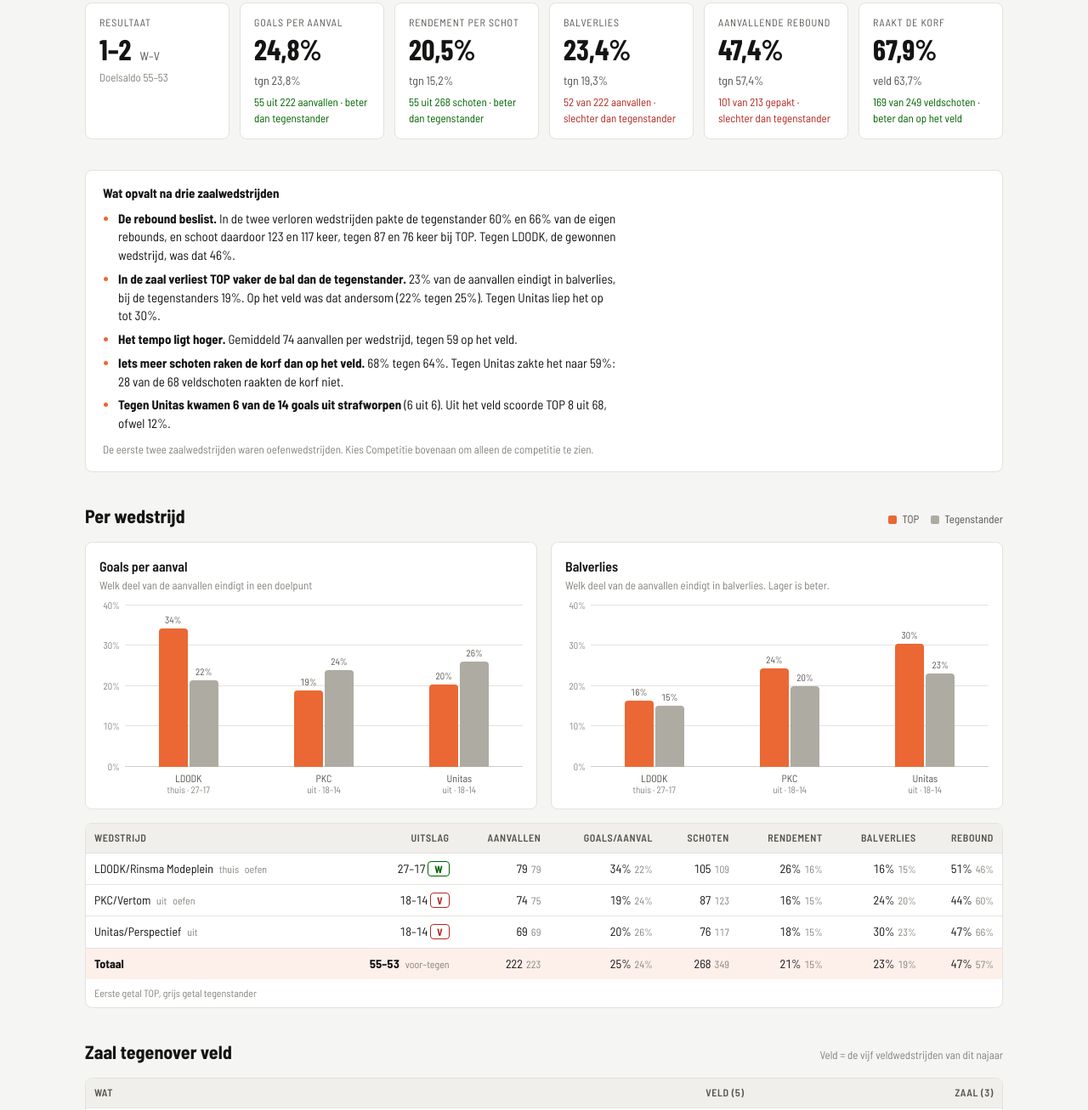
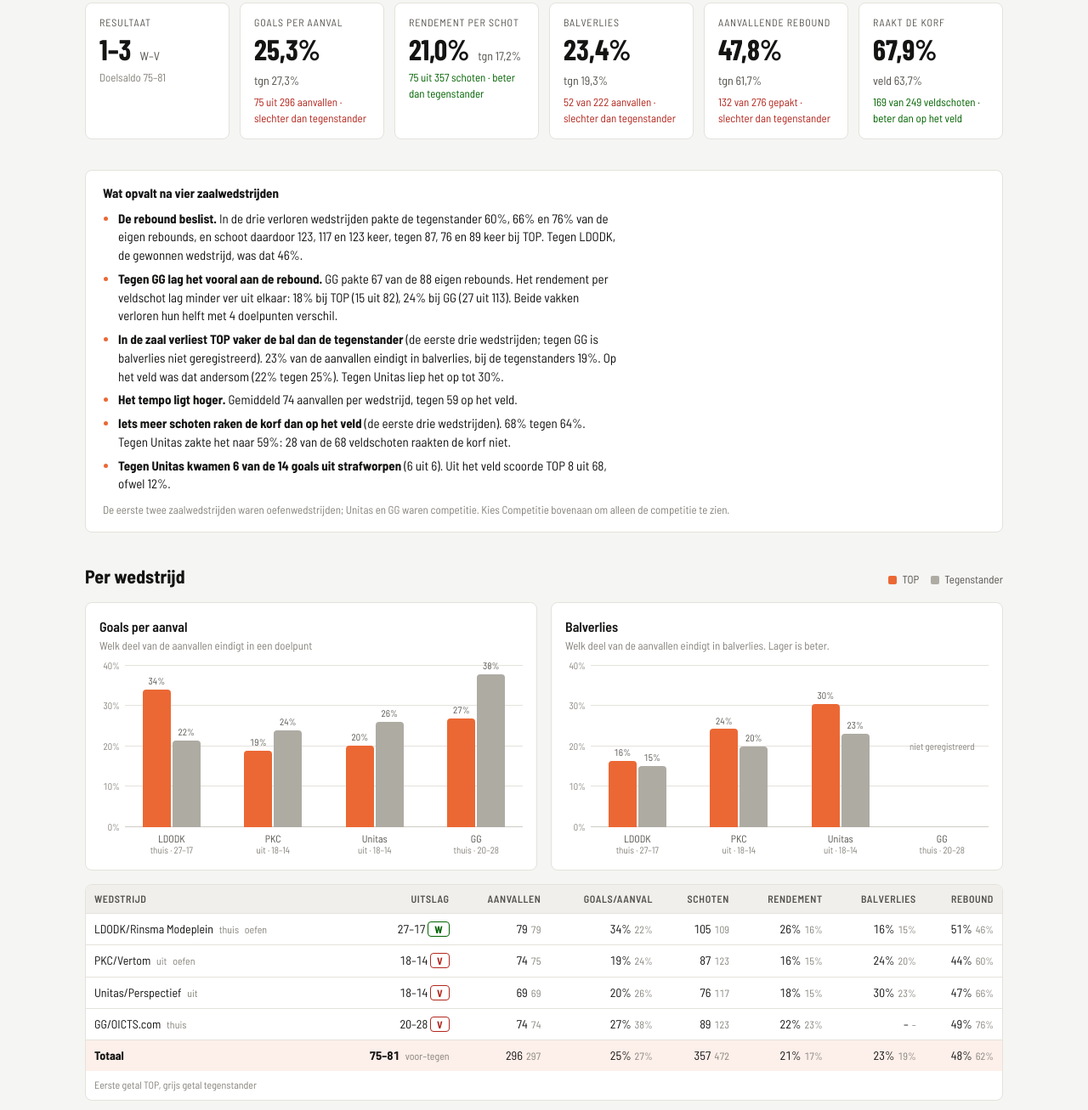
Before and after one commit to Nomit468/top-u19-zaal, a plain HTML site: page index.html in a window 1280 px wide. Shown: the part 193-1500 px from the top of the page at 85% size. Drawn offline with nearby package versions, Linux system fonts and the light colour scheme.

Commit message:
GG thuis (20-28) toegevoegd uit TeamTV-export

```diff
--- a/index.html
+++ b/index.html
@@ -112,6 +112,7 @@ h2 { font-size: 22px; font-weight: 700; }
 .grp { display: flex; justify-content: center; align-items: flex-end; gap: 2px; height: 100%; transition: opacity .15s; }
 .grp.dim { opacity: .35; }
 .bar { width: min(34px, 30%); border-radius: 4px 4px 0 0; position: relative; min-height: 2px; }
+.grp .na-bar { align-self: center; font-size: 11px; color: var(--muted); text-align: center; line-height: 1.2; }
 .bar.top { background: var(--top); } .bar.opp { background: var(--opp); }
 .bar .bl { position: absolute; bottom: 100%; left: 50%; transform: translateX(-50%); font-size: 11px; color: var(--ink-2); padding-bottom: 2px; white-space: nowrap; font-variant-numeric: tabular-nums; }
 .xl { display: grid; grid-auto-flow: column; grid-auto-columns: 1fr; gap: 10px; margin-left: 30px; margin-top: 6px; }
@@ -250,15 +251,16 @@ footer { color: var(--muted); font-size: 12px; padding-block: 0 32px; }
   </section>
 
   <section class="notes" id="kern">
-    <h3>Wat opvalt na drie zaalwedstrijden</h3>
+    <h3>Wat opvalt na vier zaalwedstrijden</h3>
     <ul>
-      <li><b>De rebound beslist.</b> In de twee verloren wedstrijden pakte de tegenstander 60% en 66% van de eigen rebounds, en schoot daardoor 123 en 117 keer, tegen 87 en 76 keer bij TOP. Tegen LDODK, de gewonnen wedstrijd, was dat 46%.</li>
-      <li><b>In de zaal verliest TOP vaker de bal dan de tegenstander.</b> 23% van de aanvallen eindigt in balverlies, bij de tegenstanders 19%. Op het veld was dat andersom (22% tegen 25%). Tegen Unitas liep het op tot 30%.</li>
+      <li><b>De rebound beslist.</b> In de drie verloren wedstrijden pakte de tegenstander 60%, 66% en 76% van de eigen rebounds, en schoot daardoor 123, 117 en 123 keer, tegen 87, 76 en 89 keer bij TOP. Tegen LDODK, de gewonnen wedstrijd, was dat 46%.</li>
+      <li><b>Tegen GG lag het vooral aan de rebound.</b> GG pakte 67 van de 88 eigen rebounds. Het rendement per veldschot lag minder ver uit elkaar: 18% bij TOP (15 uit 82), 24% bij GG (27 uit 113). Beide vakken verloren hun helft met 4 doelpunten verschil.</li>
+      <li><b>In de zaal verliest TOP vaker de bal dan de tegenstander</b> (de eerste drie wedstrijden; tegen GG is balverlies niet geregistreerd). 23% van de aanvallen eindigt in balverlies, bij de tegenstanders 19%. Op het veld was dat andersom (22% tegen 25%). Tegen Unitas liep het op tot 30%.</li>
       <li><b>Het tempo ligt hoger.</b> Gemiddeld 74 aanvallen per wedstrijd, tegen 59 op het veld.</li>
-      <li><b>Iets meer schoten raken de korf dan op het veld.</b> 68% tegen 64%. Tegen Unitas zakte het naar 59%: 28 van de 68 veldschoten raakten de korf niet.</li>
+      <li><b>Iets meer schoten raken de korf dan op het veld</b> (de eerste drie wedstrijden). 68% tegen 64%. Tegen Unitas zakte het naar 59%: 28 van de 68 veldschoten raakten de korf niet.</li>
       <li><b>Tegen Unitas kwamen 6 van de 14 goals uit strafworpen</b> (6 uit 6). Uit het veld scoorde TOP 8 uit 68, ofwel 12%.</li>
     </ul>
-    <p class="caveat">De eerste twee zaalwedstrijden waren oefenwedstrijden. Kies Competitie bovenaan om alleen de competitie te zien.</p>
+    <p class="caveat">De eerste twee zaalwedstrijden waren oefenwedstrijden; Unitas en GG waren competitie. Kies Competitie bovenaan om alleen de competitie te zien.</p>
   </section>
 
   <section id="wedstrijden">
@@ -339,12 +341,13 @@ footer { color: var(--muted); font-size: 12px; padding-block: 0 32px; }
   <section class="notes">
     <h3>Zo lees je dit</h3>
     <ul>
-      <li>LDODK en PKC waren oefenwedstrijden, Unitas was de eerste competitiewedstrijd. "Alle wedstrijden" telt beide mee; "Competitie" alleen de competitie.</li>
+      <li>LDODK en PKC waren oefenwedstrijden, Unitas en GG competitiewedstrijden. "Alle wedstrijden" telt beide mee; "Competitie" alleen de competitie.</li>
       <li>Alle cijfers komen uit Checkout en zijn per wedstrijd overgenomen. Checkout zelf toont geen totalen over meerdere wedstrijden; die zijn hier opgeteld.</li>
       <li>Met schotklok moet de aanval binnen 25 seconden de korf raken. "Korf geraakt" betekent: het schot raakte de korf maar ging er niet in. Samen met de goals is dat het deel dat de schotklok opnieuw laat lopen.</li>
       <li>Checkout registreert een verlopen schotklok niet apart. Die zit, net als slechte passes en overtredingen, in balverlies.</li>
       <li>Veldschoten zijn schoten uit het spel. Checkout telt strafworpen en vrije worpen niet mee in de totalen per speler, daarom staan ze apart. Eén vrije worp tegen LDODK staat op "Onbekend".</li>
       <li>Eén goal van Sofie tegen LDODK heeft in Checkout geen schotpositie. Die telt mee in het totaal van Sofie, maar niet bij de afstanden en niet bij korf geraakt.</li>
+      <li>GG thuis (20–28) komt niet uit Checkout maar uit de statistiekenexport van TeamTV. Die registreert geen balverlies, geen korf geraakt en geen 3, 6 of 9 meter. Daarom ontbreekt GG bij balverlies en korf geraakt, en tellen de veldschoten tegen GG wel mee in de spelerstotalen maar niet bij de afstanden. Vak Mats is daar de 1e aanval, Vak Gido de 1e verdediging.</li>
       <li>In de zaal wisselen spelers vaker van vak. Vak Mats en Vak Gido zijn genoemd naar de vaste kern. Wie in beide vakken speelde, staat in de spelerstabel als "beide".</li>
       <li>Schotafstanden en korf geraakt van tegenstanders worden niet geregistreerd, dus die vergelijking ontbreekt.</li>
       <li>Percentages op minder dan 10 schoten zeggen weinig. Eén goal meer of minder verandert ze al sterk.</li>
@@ -357,7 +360,7 @@ footer { color: var(--muted); font-size: 12px; padding-block: 0 32px; }
 <script>
 // Spelers: [3m g,a, 6m g,a, 9m g,a, zonder positie g,a, strafworp g,a, vrije worp g,a, rebound g,a]
 // gkm per vak: [goal, korf geraakt, mis] over schoten met positie
-const UPDATED = "9 november 2026";
+const UPDATED = "21 november 2026";
 const MATCHES = [
   { id: "ldodk", type: "oefen", opp: "LDODK/Rinsma Modeplein", short: "LDODK", venue: "thuis", gf: 27, ga: 17,
     top: { att: 79, goals: 27, shots: 105, bv: 13, rw: 40, rn: 78 },
@@ -414,7 +417,29 @@ const MATCHES = [
       ["Juul",      "gido", [2,4, 0,3, 0,6,  0,0, 2,2, 0,1, 5,11]],
       ["Noah",      "gido", [0,3, 0,4, 0,2,  0,0, 0,0, 0,0, 4,9]],
       ["Sofie",     "gido", [0,0, 0,0, 0,1,  0,0, 0,0, 0,0, 0,1]],
-      ["Yana",      "gido", [1,2, 0,2, 0,2,  0,0, 0,0, 0,0, 1,5]] ] }
+      ["Yana",      "gido", [1,2, 0,2, 0,2,  0,0, 0,0, 0,0, 1,5]] ] },
+  // Bron: TeamTV-statistiekenexport (geen Checkout). Geen balverlies, geen korf geraakt en geen 3/6/9 meter:
+  // veldschoten staan daarom als "zonder positie" (gx,ax). bv en gkm zijn null = niet geregistreerd.
+  { id: "gg", type: "competitie", src: "export", opp: "GG/OICTS.com", short: "GG", venue: "thuis", gf: 20, ga: 28,
+    top: { att: 74, goals: 20, shots: 89, bv: null, rw: 31, rn: 63 },
+    tgn: { att: 74, goals: 28, shots: 123, bv: null, rw: 67, rn: 88 },
+    vak: {
+      mats: { att: 36, goals: 12, shots: 41, bv: null, rw: 15, rn: 27, oAtt: 37, oGoals: 16, oShots: 70, oBv: null, gkm: null },
+      gido: { att: 38, goals: 8, shots: 48, bv: null, rw: 16, rn: 36, oAtt: 37, oGoals: 12, oShots: 53, oBv: null, gkm: null } },
+    players: [
+      ["Christian", "mats", [0,0, 0,0, 0,0, 1,2,  0,0, 0,0, 4,4]],
+      ["Floor",     "mats", [0,0, 0,0, 0,0, 1,7,  0,0, 0,0, 0,3]],
+      ["Mats",      "mats", [0,0, 0,0, 0,0, 2,9,  1,1, 2,2, 8,15]],
+      ["Ramon",     "mats", [0,0, 0,0, 0,0, 3,9,  0,0, 0,0, 3,5]],
+      ["Sofie",     "mats", [0,0, 0,0, 0,0, 2,11, 0,0, 0,0, 0,0]],
+      ["Boaz",      "gido", [0,0, 0,0, 0,0, 2,5,  0,0, 0,0, 0,1]],
+      ["Christian", "gido", [0,0, 0,0, 0,0, 0,0,  0,0, 0,0, 1,5]],
+      ["Faja",      "gido", [0,0, 0,0, 0,0, 0,0,  0,0, 0,0, 1,1]],
+      ["Gerben",    "gido", [0,0, 0,0, 0,0, 0,0,  0,0, 0,0, 0,0]],
+      ["Gido",      "gido", [0,0, 0,0, 0,0, 1,17, 0,0, 0,0, 6,12]],
+      ["Juul",      "gido", [0,0, 0,0, 0,0, 2,10, 1,1, 1,3, 4,9]],
+      ["Ramon",     "gido", [0,0, 0,0, 0,0, 0,4,  0,0, 0,0, 1,3]],
+      ["Yana",      "gido", [0,0, 0,0, 0,0, 1,8,  0,0, 0,0, 3,5]] ] }
 ];
 // Veldseizoen najaar 2026, vijf wedstrijden (opgeteld uit Checkout)
 const VELD = {
@@ -429,6 +454,8 @@ const VAK = {
 
 const $ = (s) => document.querySelector(s);
 const pct = (g, a) => (a ? Math.round((100 * g) / a) + "%" : "–");
+// Balverlies telt alleen wedstrijden waarin het geregistreerd is
+const bvPct = (d) => (d.bv == null ? "–" : pct(d.bv, d.bvAtt ?? d.att));
 const pct1 = (g, a) => (a ? ((100 * g) / a).toFixed(1).replace(".", ",") + "%" : "–");
 const signed = (n) => (n > 0 ? "+" + n : n < 0 ? "−" + Math.abs(n) : "0");
 const sCls = (n) => (n > 0 ? "pos" : n < 0 ? "neg" : "zero");
@@ -448,16 +475,17 @@ const selName = () => (sel === "all" ? `${MATCHES.length} wedstrijden` : sel ===
 const typeTag = (m) => (m.type === "oefen" ? ` <span class="m">oefen</span>` : "");
 
 function sumTeam(ms, side) {
-  const t = { att: 0, goals: 0, shots: 0, bv: 0, rw: 0, rn: 0, gf: 0, ga: 0, w: 0, d: 0, l: 0 };
+  const t = { att: 0, goals: 0, shots: 0, bv: 0, bvAtt: 0, rw: 0, rn: 0, gf: 0, ga: 0, w: 0, d: 0, l: 0 };
   ms.forEach((m) => {
-    for (const k of ["att", "goals", "shots", "bv", "rw", "rn"]) t[k] += m[side][k];
+    for (const k of ["att", "goals", "shots", "rw", "rn"]) t[k] += m[side][k];
+    if (m[side].bv != null) { t.bv += m[side].bv; t.bvAtt += m[side].att; }
     t.gf += m.gf; t.ga += m.ga; if (m.gf > m.ga) t.w++; else if (m.gf === m.ga) t.d++; else t.l++;
   });
   return t;
 }
 function sumGkm(ms, vak) {
   const r = [0, 0, 0];
-  ms.forEach((m) => (vak ? [vak] : ["mats", "gido"]).forEach((k) => m.vak[k].gkm.forEach((v, i) => (r[i] += v))));
+  ms.forEach((m) => (vak ? [vak] : ["mats", "gido"]).forEach((k) => (m.vak[k].gkm || []).forEach((v, i) => (r[i] += v))));
   return r;
 }
 const KEYS = ["g3","a3","g6","a6","g9","a9","gx","ax","gsw","asw","gvw","avw","grb","arb"];
@@ -504,7 +532,7 @@ function renderHeader() {
   const nc = MATCHES.filter((m) => m.type === "competitie").length;
   $("#nMatches").textContent = `${MATCHES.length} ${MATCHES.length === 1 ? "wedstrijd" : "wedstrijden"}, waarvan ${nc} competitie`;
   $("#record").innerHTML = `<div><b>${t.w}</b><span>gewonnen</span></div>${t.d ? `<div><b>${t.d}</b><span>gelijk</span></div>` : ""}<div><b>${t.l}</b><span>verloren</span></div><div><b>${t.gf}–${t.ga}</b><span>doelsaldo</span></div>`;
-  $("#foot").textContent = `Bijgewerkt ${UPDATED}. Bron: Checkout.`;
+  $("#foot").textContent = `Bijgewerkt ${UPDATED}. Bron: Checkout in TeamTV; GG thuis uit de TeamTV-statistiekenexport.`;
   const f = $("#filters");
   const mk = (id, html, aria) => {
     const b = document.createElement("button");
@@ -536,16 +564,16 @@ function renderTiles() {
   [
     ["Goals per aanval", t.goals / t.att, o.goals / o.att, pct1(t.goals, t.att), pct1(o.goals, o.att), `${t.goals} uit ${t.att} aanvallen`, true],
     ["Rendement per schot", t.goals / t.shots, o.goals / o.shots, pct1(t.goals, t.shots), pct1(o.goals, o.shots), `${t.goals} uit ${t.shots} schoten`, true],
-    ["Balverlies", t.bv / t.att, o.bv / o.att, pct1(t.bv, t.att), pct1(o.bv, o.att), `${t.bv} van ${t.att} aanvallen`, false],
+    ["Balverlies", t.bv / t.bvAtt, o.bv / o.bvAtt, pct1(t.bv, t.bvAtt), pct1(o.bv, o.bvAtt), t.bvAtt ? `${t.bv} van ${t.bvAtt} aanvallen` : "niet geregistreerd", false],
     ["Aanvallende rebound", t.rw / t.rn, o.rw / o.rn, pct1(t.rw, t.rn), pct1(o.rw, o.rn), `${t.rw} van ${t.rn} gepakt`, true]
   ].forEach(([name, a, b, va, vb, det, hg]) => {
-    const [c, txt] = cmp(a, b, hg);
+    const [c, txt] = Number.isFinite(a) ? cmp(a, b, hg) : ["", "deze wedstrijd"];
     tiles.push({ t: name, v: va, s: `tgn ${vb}`, f: `${det} · ${txt}`, c });
   });
   const k = sumGkm(ms), kt = k[0] + k[1] + k[2], vk = VELD.gkm, vt = vk[0] + vk[1] + vk[2];
   const zr = (k[0] + k[1]) / kt, vr = (vk[0] + vk[1]) / vt;
   tiles.push({ t: "Raakt de korf", v: pct1(k[0] + k[1], kt), s: `veld ${pct1(vk[0] + vk[1], vt)}`,
-    f: `${k[0] + k[1]} van ${kt} veldschoten · ${zr >= vr ? "beter" : "slechter"} dan op het veld`, c: zr >= vr ? "good" : "bad" });
+    f: kt ? `${k[0] + k[1]} van ${kt} veldschoten · ${zr >= vr ? "beter" : "slechter"} dan op het veld` : "niet geregistreerd · deze wedstrijd", c: kt ? (zr >= vr ? "good" : "bad") : "" });
   $("#tiles").innerHTML = tiles.map((x) => `<div class="tile"><span class="t">${x.t}</span><div class="v"><b>${x.v}</b><small>${x.s}</small></div><span class="f ${x.c}">${x.f}</span></div>`).join("");
 }
 
@@ -555,7 +583,8 @@ function groupedChart(el, key, fmtDet, max) {
   h += `<div class="groups">`;
   MATCHES.forEach((m) => {
     const dim = !inSel(m);
-    const a = m.top[key] / m.top.att, b = m.tgn[key] / m.tgn.att;
+    const a = m.top[key] == null ? null : m.top[key] / m.top.att, b = m.tgn[key] == null ? null : m.tgn[key] / m.tgn.att;
+    if (a == null) { h += `<div class="grp ${dim ? "dim" : ""}"><span class="na-bar">niet geregistreerd</span></div>`; return; }
     h += `<div class="grp ${dim ? "dim" : ""}">
       <div class="bar top" tabindex="0" data-m="${m.id}" data-s="top" style="height:${(a * 100 / max) * 100}%"><span class="bl">${Math.round(a * 100)}%</span></div>
       <div class="bar opp" tabindex="0" data-m="${m.id}" data-s="tgn" style="height:${(b * 100 / max) * 100}%"><span class="bl">${Math.round(b * 100)}%</span></div>
@@ -564,6 +593,7 @@ function groupedChart(el, key, fmtDet, max) {
   h += `</div></div><div class="xl">${MATCHES.map((m) => `<div>${m.short}<small>${m.venue} · ${score(m)}</small></div>`).join("")}</div>`;
   el.innerHTML = h;
   el.querySelectorAll(".bar").forEach((b) => {
+    if (!b.dataset.m) return;
     const m = MATCHES.find((x) => x.id === b.dataset.m), side = b.dataset.s;
     bindTip(b, `<b>${side === "top" ? "TOP" : m.opp}</b><br>${label(m)}, ${score(m)}<br>${fmtDet(m[side])}`);
   });
@@ -577,7 +607,7 @@ function renderMatches() {
     <td>${pct(t.goals, t.att)}<span class="m">${pct(o.goals, o.att)}</span></td>
     <td>${t.shots}<span class="m">${o.shots}</span></td>
     <td>${pct(t.goals, t.shots)}<span class="m">${pct(o.goals, o.shots)}</span></td>
-    <td>${pct(t.bv, t.att)}<span class="m">${pct(o.bv, o.att)}</span></td>
+    <td>${bvPct(t)}<span class="m">${bvPct(o)}</span></td>
     <td>${pct(t.rw, t.rn)}<span class="m">${pct(o.rw, o.rn)}</span></td></tr>`;
   let h = `<caption>Eerste getal TOP, grijs getal tegenstander</caption><thead><tr><th>Wedstrijd</th><th>Uitslag</th><th>Aanvallen</th><th>Goals/aanval</th><th>Schoten</th><th>Rendement</th><th>Balverlies</th><th>Rebound</th></tr></thead><tbody>`;
   MATCHES.forEach((m) => {
@@ -597,11 +627,11 @@ function renderCompare() {
     ["Aanvallen per wedstrijd", "tempo", V.att / V.n, t.att / ms.length, (x) => Math.round(x), null],
     ["Goals per aanval", "", V.goals / V.att, t.goals / t.att, null, true],
     ["Rendement per schot", "", V.goals / V.shots, t.goals / t.shots, null, true],
-    ["Balverlies", "deel van de aanvallen", V.bv / V.att, t.bv / t.att, null, false],
+    ["Balverlies", "deel van de aanvallen", V.bv / V.att, t.bv / t.bvAtt, null, false],
     ["Aanvallende rebound", "", V.rw / V.rn, t.rw / t.rn, null, true],
     ["Raakt de korf", "goal of korf geraakt", (V.gkm[0] + V.gkm[1]) / vkt, (k[0] + k[1]) / kt, null, true],
     ["Mis", "korf niet geraakt", V.gkm[2] / vkt, k[2] / kt, null, false],
-    ["Aandeel van 9 meter", "van de veldschoten", V.d9[1] / vpos, T.a9 / pos, null, null],
+    ["Aandeel van 9 meter", "van de veldschoten met afstand", V.d9[1] / vpos, T.a9 / pos, null, null],
     ["Rendement 9 meter", "", V.d9[0] / V.d9[1], T.g9 / T.a9, null, true],
     ["Rendement 3 meter", "", V.d3[0] / V.d3[1], T.g3 / T.a3, null, true],
     ["Rendement tegenstander", "per schot", V.oGoals / V.oShots, o.goals / o.shots, null, false]
@@ -612,7 +642,7 @@ function renderCompare() {
   rows.forEach(([n, sub, v, z, f, hg]) => {
     const fmt = f || fp;
     let d = "";
-    if (hg !== null && Math.abs(z - v) >= 0.005) {
+    if (hg !== null && Number.isFinite(z) && Math.abs(z - v) >= 0.005) {
       const good = hg ? z > v : z < v;
       d = `<span class="delta ${good ? "pos" : "neg"}">${good ? "beter" : "slechter"}</span>`;
     }
@@ -632,6 +662,7 @@ function renderKorf() {
   };
   let h = "";
   MATCHES.forEach((m) => ["mats", "gido"].forEach((v) => {
+    if (!m.vak[v].gkm) return;
     h += row(VAK[v].name, `${label(m)}${m.type === "oefen" ? " (oefen)" : ""} · ${m.vak[v].gkm.reduce((a, b) => a + b)} schoten`, VAK[v].color, m.vak[v].gkm, !inSel(m));
   }));
   const k = sumGkm(chosen());
@@ -646,7 +677,11 @@ function renderVakken() {
   MATCHES.forEach((m) => m.players.forEach(([n, v]) => { if (n !== "Onbekend") (names[v] ||= new Set()).add(n); }));
   $("#vakcards").innerHTML = ["mats", "gido"].map((k) => {
     const s = { att: 0, goals: 0, shots: 0, bv: 0, rw: 0, rn: 0, oAtt: 0, oGoals: 0, oShots: 0, oBv: 0 };
-    ms.forEach((m) => { for (const f in s) s[f] += m.vak[k][f]; });
+    s.bvAtt = 0;
+    ms.forEach((m) => {
+      for (const f of ["att", "goals", "shots", "rw", "rn", "oAtt", "oGoals", "oShots"]) s[f] += m.vak[k][f];
+      if (m.vak[k].bv != null) { s.bv += m.vak[k].bv; s.bvAtt += m.vak[k].att; }
+    });
     const g = sumGkm(ms, k), gn = g[0] + g[1] + g[2];
     const saldo = s.goals - s.oGoals;
     const strip = MATCHES.map((m) => {
@@ -662,8 +697,8 @@ function renderVakken() {
       <div class="kv">
         <div><span>Goals per aanval</span><b>${pct(s.goals, s.att)}<small>${s.goals}/${s.att}</small></b></div>
         <div><span>Rendement per schot</span><b>${pct(s.goals, s.shots)}<small>${s.goals}/${s.shots}</small></b></div>
-        <div><span>Raakt de korf</span><b>${pct(g[0] + g[1], gn)}<small>${g[0] + g[1]}/${gn}</small></b></div>
-        <div><span>Balverlies</span><b>${pct(s.bv, s.att)}<small>${s.bv}/${s.att}</small></b></div>
+        <div><span>Raakt de korf</span><b>${pct(g[0] + g[1], gn)}<small>${gn ? `${g[0] + g[1]}/${gn}` : "niet geregistreerd"}</small></b></div>
+        <div><span>Balverlies</span><b>${pct(s.bv, s.bvAtt)}<small>${s.bvAtt ? `${s.bv}/${s.bvAtt}` : "niet geregistreerd"}</small></b></div>
         <div><span>Aanvallende rebound</span><b>${pct(s.rw, s.rn)}<small>${s.rw}/${s.rn}</small></b></div>
         <div><span>Tegenstander per aanval</span><b>${pct(s.oGoals, s.oAtt)}<small>${s.oGoals}/${s.oAtt}</small></b></div>
       </div>
@@ -675,7 +710,7 @@ function renderVakken() {
 function renderDistance() {
   const T = sumDist(chosen()), V = VELD;
   const pos = T.a3 + T.a6 + T.a9;
-  $("#distHint").textContent = `${pos} veldschoten met positie · ${T.asw + T.avw} strafworpen en vrije worpen · streepje = veld`;
+  $("#distHint").textContent = `${pos} veldschoten met afstand${T.ax ? ` (${T.ax} zonder afstand niet meegeteld)` : ""} · ${T.asw + T.avw} strafworpen en vrije worpen · streepje = veld`;
   const row = (n, sub, g, a, sp, ref) => `<div class="drow ${sp ? "sp" : ""}" tabindex="0" data-tip="${n}: ${g} uit ${a}${a ? ` (${pct(g, a)})` : ""}${ref ? ` · veld ${ref[0]} uit ${ref[1]} (${pct(ref[0], ref[1])})` : ""}">
       <div class="dn">${n}<small>${sub}</small></div>
       <div class="track"><div class="fill" style="width:${a ? (g / a) * 100 : 0}%"></div>${ref ? `<div class="vmark" style="left:calc(${(ref[0] / ref[1]) * 100}% - 1px)" aria-hidden="true"><span>veld</span></div>` : ""}</div>
```
